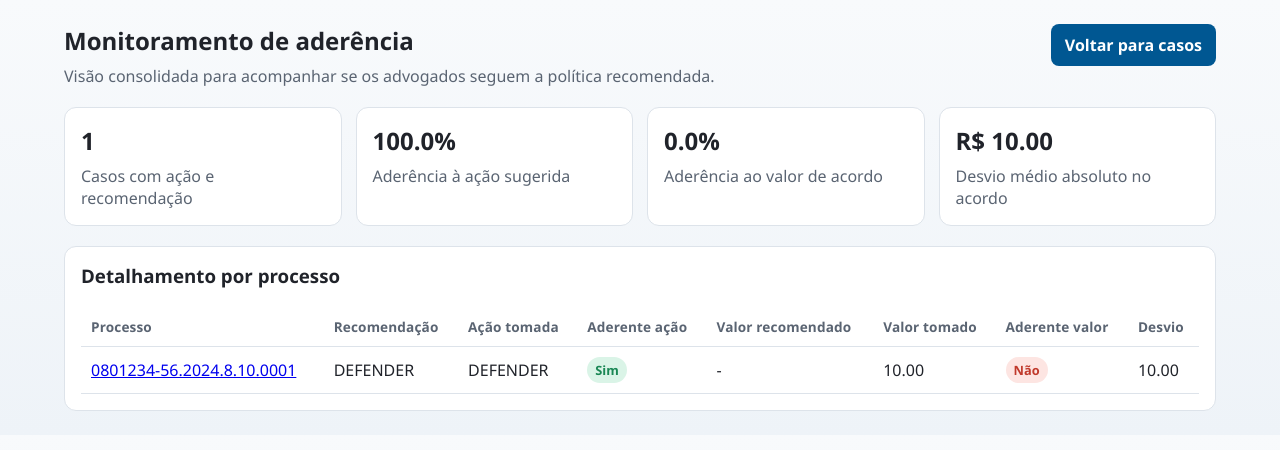
After one commit to PhPires13/hackathon-ufmg-2026-grupo6, a Django app: page /monitoramento-aderencia/ in a window 1280 px wide. The commit adds this page. Shown: the top 450 px of the page. Run offline with Django 5.2, Linux system fonts and the light colour scheme; data comes from the database, SQL or seed files in the repository; tables that the repository leaves empty hold one stand-in row (values such as "Sample post").

Commit message:
web: monitoramento de aderência

```diff
--- /dev/null
+++ b/src/estrangeirosplatform/legalapp/static/legalapp/css/monitoramento-aderencia.css
@@ -0,0 +1,160 @@
+:root {
+    --bg: #f4f6f8;
+    --card: #ffffff;
+    --text: #20232a;
+    --muted: #5a6472;
+    --line: #dde3ea;
+    --ok: #198754;
+    --no: #c0392b;
+    --na: #6c757d;
+    --accent: #005792;
+}
+
+* {
+    box-sizing: border-box;
+}
+
+body {
+    margin: 0;
+    font-family: "Segoe UI", Tahoma, Geneva, Verdana, sans-serif;
+    background: linear-gradient(180deg, #f8fafc 0%, #eef3f8 100%);
+    color: var(--text);
+}
+
+.page {
+    max-width: 1200px;
+    margin: 0 auto;
+    padding: 24px;
+}
+
+.hero {
+    display: flex;
+    justify-content: space-between;
+    align-items: flex-start;
+    gap: 16px;
+    margin-bottom: 20px;
+}
+
+.hero h1 {
+    margin: 0 0 8px;
+}
+
+.hero p {
+    margin: 0;
+    color: var(--muted);
+}
+
+.back-btn {
+    text-decoration: none;
+    background: var(--accent);
+    color: #fff;
+    padding: 10px 14px;
+    border-radius: 8px;
+    font-weight: 600;
+}
+
+.kpis {
+    display: grid;
+    grid-template-columns: repeat(4, minmax(0, 1fr));
+    gap: 14px;
+    margin-bottom: 20px;
+}
+
+.kpi-card {
+    background: var(--card);
+    border: 1px solid var(--line);
+    border-radius: 12px;
+    padding: 16px;
+}
+
+.kpi-card h2 {
+    margin: 0 0 8px;
+}
+
+.kpi-card p {
+    margin: 0;
+    color: var(--muted);
+}
+
+.table-card {
+    background: var(--card);
+    border: 1px solid var(--line);
+    border-radius: 12px;
+    padding: 16px;
+}
+
+.table-card h3 {
+    margin-top: 0;
+}
+
+.table-wrap {
+    overflow-x: auto;
+}
+
+table {
+    width: 100%;
+    border-collapse: collapse;
+}
+
+th,
+td {
+    text-align: left;
+    padding: 10px;
+    border-bottom: 1px solid var(--line);
+    white-space: nowrap;
+}
+
+th {
+    font-size: 0.85rem;
+    letter-spacing: 0.01em;
+    color: var(--muted);
+}
+
+.badge {
+    display: inline-block;
+    padding: 4px 8px;
+    border-radius: 999px;
+    font-size: 0.8rem;
+    font-weight: 600;
+}
+
+.badge.ok {
+    background: #daf4e7;
+    color: var(--ok);
+}
+
+.badge.no {
+    background: #fde5e2;
+    color: var(--no);
+}
+
+.badge.na {
+    background: #eceff3;
+    color: var(--na);
+}
+
+.empty {
+    text-align: center;
+    color: var(--muted);
+}
+
+@media (max-width: 920px) {
+    .kpis {
+        grid-template-columns: repeat(2, minmax(0, 1fr));
+    }
+
+    .hero {
+        flex-direction: column;
+        align-items: stretch;
+    }
+}
+
+@media (max-width: 520px) {
+    .kpis {
+        grid-template-columns: 1fr;
+    }
+
+    .page {
+        padding: 14px;
+    }
+}
--- a/src/estrangeirosplatform/legalapp/templates/legalapp/cases-list.html
+++ b/src/estrangeirosplatform/legalapp/templates/legalapp/cases-list.html
@@ -13,6 +13,7 @@
             <div class="hero-header">
                 <h1>Casos jurídicos</h1>
                 <div class="hero-actions">
+                    <a class="hero-btn" href="{% url 'legalapp:monitoramento-aderencia' %}">Monitoramento de aderência</a>
                     <a class="hero-btn" href="{% url 'legalapp:create-case' %}">Cadastrar Processo</a>
                 </div>
             </div>
--- /dev/null
+++ b/src/estrangeirosplatform/legalapp/templates/legalapp/monitoramento-aderencia.html
@@ -0,0 +1,92 @@
+<!DOCTYPE html>
+<html lang="pt-br">
+<head>
+    {% load static %}
+    <meta charset="UTF-8">
+    <meta name="viewport" content="width=device-width, initial-scale=1.0">
+    <title>Monitoramento de Aderência</title>
+    <link rel="stylesheet" href="{% static 'legalapp/css/monitoramento-aderencia.css' %}">
+</head>
+<body>
+    <div class="page">
+        <section class="hero">
+            <div>
+                <h1>Monitoramento de aderência</h1>
+                <p>Visão consolidada para acompanhar se os advogados seguem a política recomendada.</p>
+            </div>
+            <a class="back-btn" href="{% url 'legalapp:cases-list' %}">Voltar para casos</a>
+        </section>
+
+        <section class="kpis">
+            <article class="kpi-card">
+                <h2>{{ total }}</h2>
+                <p>Casos com ação e recomendação</p>
+            </article>
+            <article class="kpi-card">
+                <h2>{{ aderencia_acao_pct|floatformat:1 }}%</h2>
+                <p>Aderência à ação sugerida</p>
+            </article>
+            <article class="kpi-card">
+                <h2>{{ aderencia_valor_pct|floatformat:1 }}%</h2>
+                <p>Aderência ao valor de acordo</p>
+            </article>
+            <article class="kpi-card">
+                <h2>R$ {{ desvio_medio|floatformat:2 }}</h2>
+                <p>Desvio médio absoluto no acordo</p>
+            </article>
+        </section>
+
+        <section class="table-card">
+            <h3>Detalhamento por processo</h3>
+            <div class="table-wrap">
+                <table>
+                    <thead>
+                        <tr>
+                            <th>Processo</th>
+                            <th>Recomendação</th>
+                            <th>Ação tomada</th>
+                            <th>Aderente ação</th>
+                            <th>Valor recomendado</th>
+                            <th>Valor tomado</th>
+                            <th>Aderente valor</th>
+                            <th>Desvio</th>
+                        </tr>
+                    </thead>
+                    <tbody>
+                        {% for row in rows %}
+                            <tr>
+                                <td><a href="{% url 'legalapp:case-detail' row.case_id %}">{{ row.numero_processo }}</a></td>
+                                <td>{{ row.acao_recomendada }}</td>
+                                <td>{{ row.acao_tomada }}</td>
+                                <td>
+                                    {% if row.aderente_acao %}
+                                        <span class="badge ok">Sim</span>
+                                    {% else %}
+                                        <span class="badge no">Não</span>
+                                    {% endif %}
+                                </td>
+                                <td>{{ row.valor_recomendado|default:'-' }}</td>
+                                <td>{{ row.valor_tomado|default:'-' }}</td>
+                                <td>
+                                    {% if row.aderente_valor is None %}
+                                        <span class="badge na">N/A</span>
+                                    {% elif row.aderente_valor %}
+                                        <span class="badge ok">Sim</span>
+                                    {% else %}
+                                        <span class="badge no">Não</span>
+                                    {% endif %}
+                                </td>
+                                <td>{{ row.shift_valor|default:'-' }}</td>
+                            </tr>
+                        {% empty %}
+                            <tr>
+                                <td colspan="8" class="empty">Nenhum caso com recomendação + ação registrada.</td>
+                            </tr>
+                        {% endfor %}
+                    </tbody>
+                </table>
+            </div>
+        </section>
+    </div>
+</body>
+</html>
--- a/src/estrangeirosplatform/legalapp/urls.py
+++ b/src/estrangeirosplatform/legalapp/urls.py
@@ -1,6 +1,11 @@
 from django.urls import path
 
-from .views import case_detail_page, create_case_page, cases_list_page
+from .views import (
+	case_detail_page,
+	create_case_page,
+	cases_list_page,
+	monitoramento_aderencia_page,
+)
 
 app_name = 'legalapp'
 
@@ -9,4 +14,5 @@ urlpatterns = [
 	path('cases-list', cases_list_page, name='cases-list'),
 	path('case-detail/<int:case_id>', case_detail_page, name='case-detail'),
 	path('create-case', create_case_page, name='create-case'),
+	path('monitoramento-aderencia/', monitoramento_aderencia_page, name='monitoramento-aderencia'),
 ]
--- a/src/estrangeirosplatform/legalapp/views.py
+++ b/src/estrangeirosplatform/legalapp/views.py
@@ -118,10 +118,9 @@ def case_detail_page(request, case_id):
 	if action is None:
 		if request.method == 'POST':
 			action_form = LawyerActionCreateForm(request.POST)
+			action_form.instance.case = legal_case
 			if action_form.is_valid():
-				new_action = action_form.save(commit=False)
-				new_action.case = legal_case
-				new_action.save()
+				action_form.save()
 				return redirect('legalapp:case-detail', case_id=legal_case.id)
 		else:
 			action_form = LawyerActionCreateForm()
@@ -135,6 +134,72 @@ def case_detail_page(request, case_id):
 	}
 
 	return render(request, 'legalapp/case-detail.html', context)
+
+
+def monitoramento_aderencia_page(request):
+	actions = (
+		LegalCase.objects.select_related('recommendation', 'action')
+		.filter(action__isnull=False, recommendation__isnull=False)
+	)
+
+	total = actions.count()
+	if total == 0:
+		context = {
+			'total': 0,
+			'aderencia_acao_pct': 0.0,
+			'aderencia_valor_pct': 0.0,
+			'desvio_medio': 0.0,
+			'rows': [],
+		}
+		return render(request, 'legalapp/monitoramento-aderencia.html', context)
+
+	rows = []
+	aderentes_acao = 0
+	total_acordos_aderentes = 0
+	acordos_dentro_faixa = 0
+	soma_shift_abs = 0.0
+	qtd_shift = 0
+
+	for case in actions:
+		recommendation = case.recommendation
+		action = case.action
+
+		same_action = bool(action.same_action_taken)
+		if same_action:
+			aderentes_acao += 1
+
+		valor_ok = action.valor_acordo_in_range
+		shift = float(action.shift_valor_acordo) if action.shift_valor_acordo is not None else None
+		if shift is not None:
+			soma_shift_abs += abs(shift)
+			qtd_shift += 1
+
+		if recommendation.sugestao_acao == 'PROPOR_ACORDO' and action.acao == 'PROPOR_ACORDO':
+			total_acordos_aderentes += 1
+			if valor_ok is True:
+				acordos_dentro_faixa += 1
+
+		rows.append({
+			'case_id': case.id,
+			'numero_processo': case.numero_processo,
+			'acao_recomendada': recommendation.sugestao_acao,
+			'acao_tomada': action.acao,
+			'aderente_acao': same_action,
+			'valor_recomendado': recommendation.valor_para_acordo,
+			'valor_tomado': action.valor_acordo,
+			'aderente_valor': valor_ok,
+			'shift_valor': action.shift_valor_acordo,
+		})
+
+	context = {
+		'total': total,
+		'aderencia_acao_pct': (aderentes_acao / total) * 100,
+		'aderencia_valor_pct': ((acordos_dentro_faixa / total_acordos_aderentes) * 100) if total_acordos_aderentes else 0.0,
+		'desvio_medio': (soma_shift_abs / qtd_shift) if qtd_shift else 0.0,
+		'rows': rows,
+	}
+
+	return render(request, 'legalapp/monitoramento-aderencia.html', context)
 
 
 def gerar_recomendacao_caso(
```
Also changed, not shown: src/estrangeirosplatform/legalapp/forms.py (+28 -3 lines).
